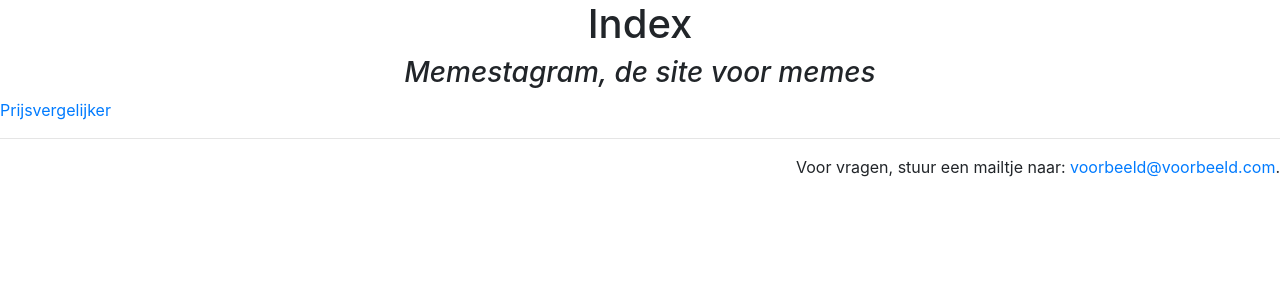
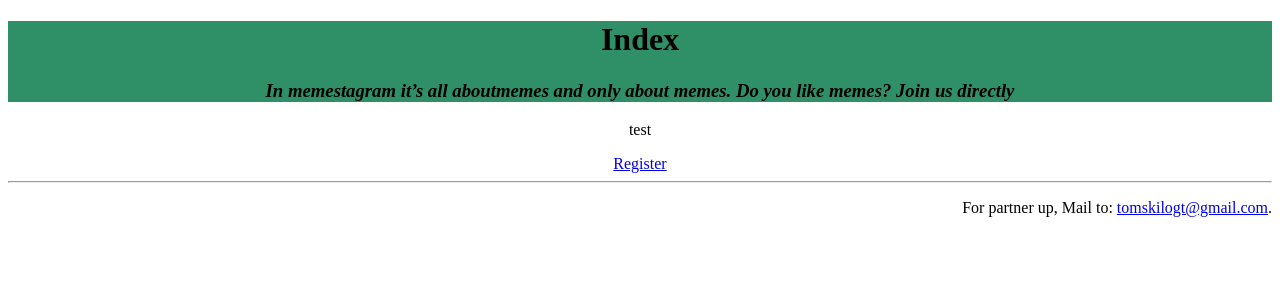
Before and after one commit to Jimnuch99/project, a Flask app: template templates/index.html in a window 1280 px wide. Shown: the top 300 px of the page. Run offline with Flask 2, Linux system fonts and the light colour scheme; the template is opened without the code that fills it, so the values that code supplies are empty; parts of the project's set-up code (start-up, migrations or seed data) failed here and were passed over; some libraries are stand-ins or nearby versions.

Commit message:
index updaten

```diff
--- a/templates/index.html
+++ b/templates/index.html
@@ -1,24 +1,20 @@
 <!DOCTYPE html>
 <HTML>
-    <link href="https://stackpath.bootstrapcdn.com/bootstrap/4.1.3/css/bootstrap.min.css" rel="stylesheet">
+    <link rel="stylesheet" type="text/css" href=static/styles.css>
 <HEAD>
     <TITLE>Memestagram</TITLE>
-    <link rel="stylesheet" type="text/css" href="styles.css">
 </HEAD>
+<BODY>
 
-<BODY BGCOLOR="ffffff">
-
-<CENTER>
+<center>
     <div class="begintekst">
     <H1>Index</H1 class>
-    <H3><I>Memestagram, de site voor memes</I></H3>
+    <H3><I>In memestagram it’s all aboutmemes and only about memes. Do you like memes? Join us directly</I></H3>
     </div>
-</CENTER>
-<P class="ondertekst">
-    <a href="https://www.beslist.nl/products/elektronica/elek_mobiele_telefoons/?utm_medium=paid-search&utm_source=google-adwords&utm_campaign=beslist.nl_elektronica%7CMobiele_telefoons_vergelijk_smartphones_broad&utm_term=vergelijk%20smartphones%7C43700022594628317%7Cb&utm_content=1t3&device=c&network=g&gclsrc=aw.ds">Prijsvergelijker</a>
-
-
+<p class="ondertekst"> test </p>
+<a href="register.html">Register</a>
+    </center>
 <HR>
-    <p align= 'right'>Voor vragen, stuur een mailtje naar: <a href="mailto:voorbeeld@voorbeeld.com"> voorbeeld@voorbeeld.com</a>. </p>
+    <p align= 'right'>For partner up, Mail to: <a href="mailto:tomskilogt@gmail"> tomskilogt@gmail.com</a>. </p>
 </BODY>
 </HTML>
```
